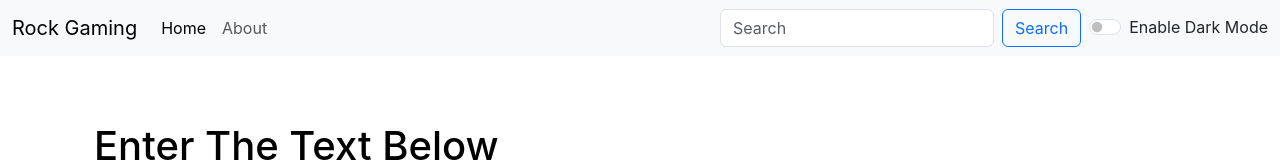
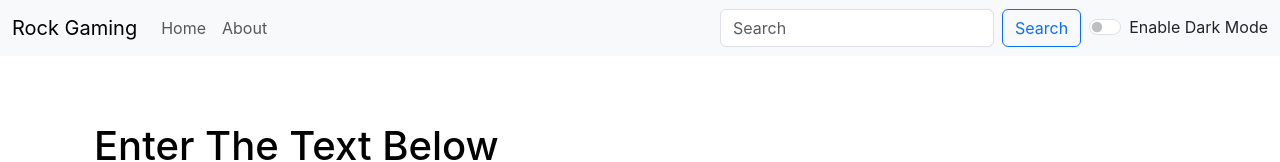
Before and after one commit to Rock00Gaming/new-app, a React (Create React App) app: page / in a window 1280 px wide. Shown: the top 162 px of the page. Built offline with nearby package versions, Linux system fonts and the light colour scheme.

Commit message:
Update Navbar.js

```diff
--- a/src/components/Navbar.js
+++ b/src/components/Navbar.js
@@ -26,7 +26,7 @@ export default function Navbar(props) {
           <div className="collapse navbar-collapse" id="navbarSupportedContent">
             <ul className="navbar-nav me-auto mb-2 mb-lg-0">
               <li className="nav-item">
-                <Link className="nav-link active" aria-current="page" to="/">
+                <Link className="nav-link" aria-current="page" to="/">
                   Home
                 </Link>
               </li>
```
